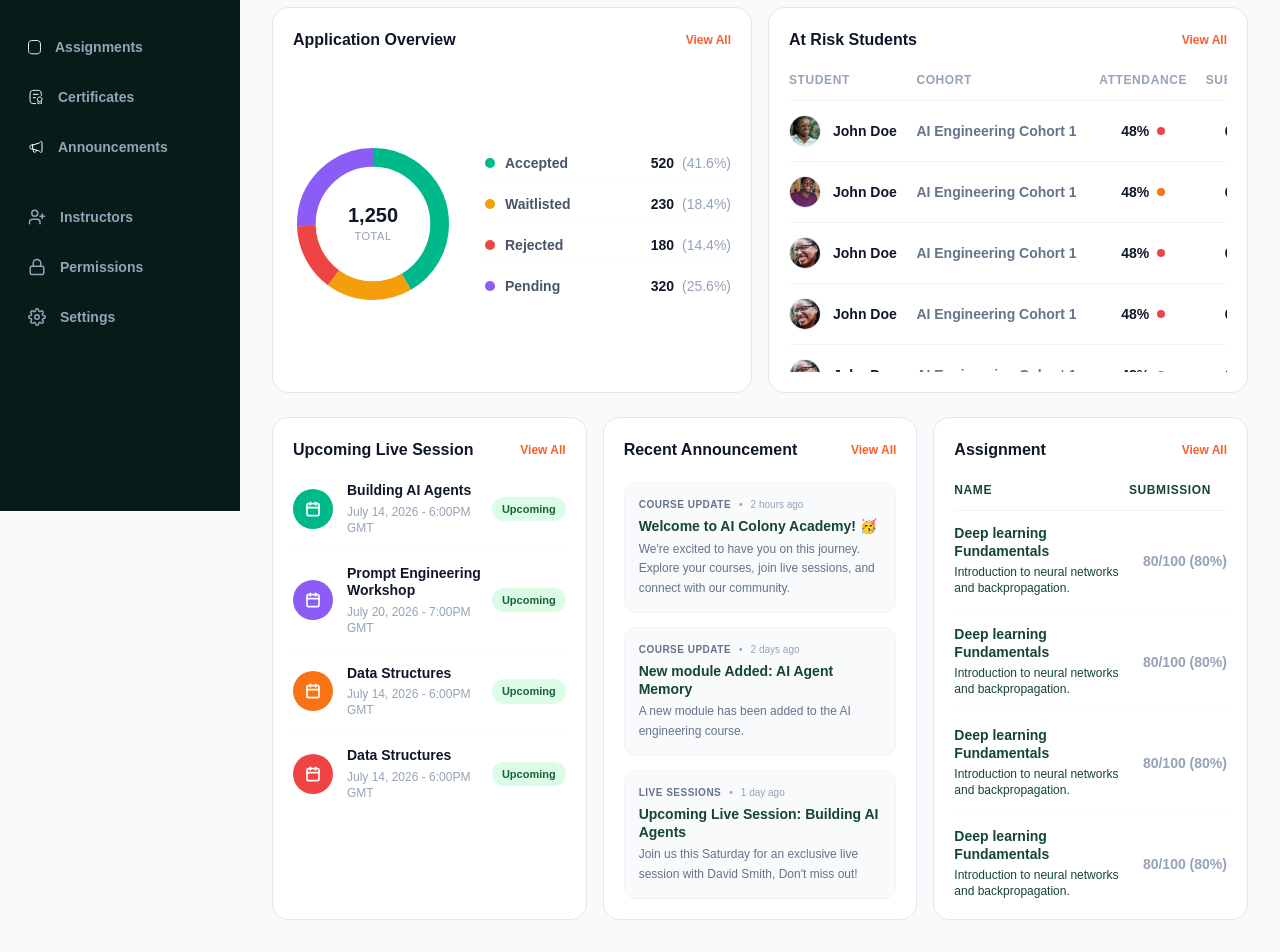
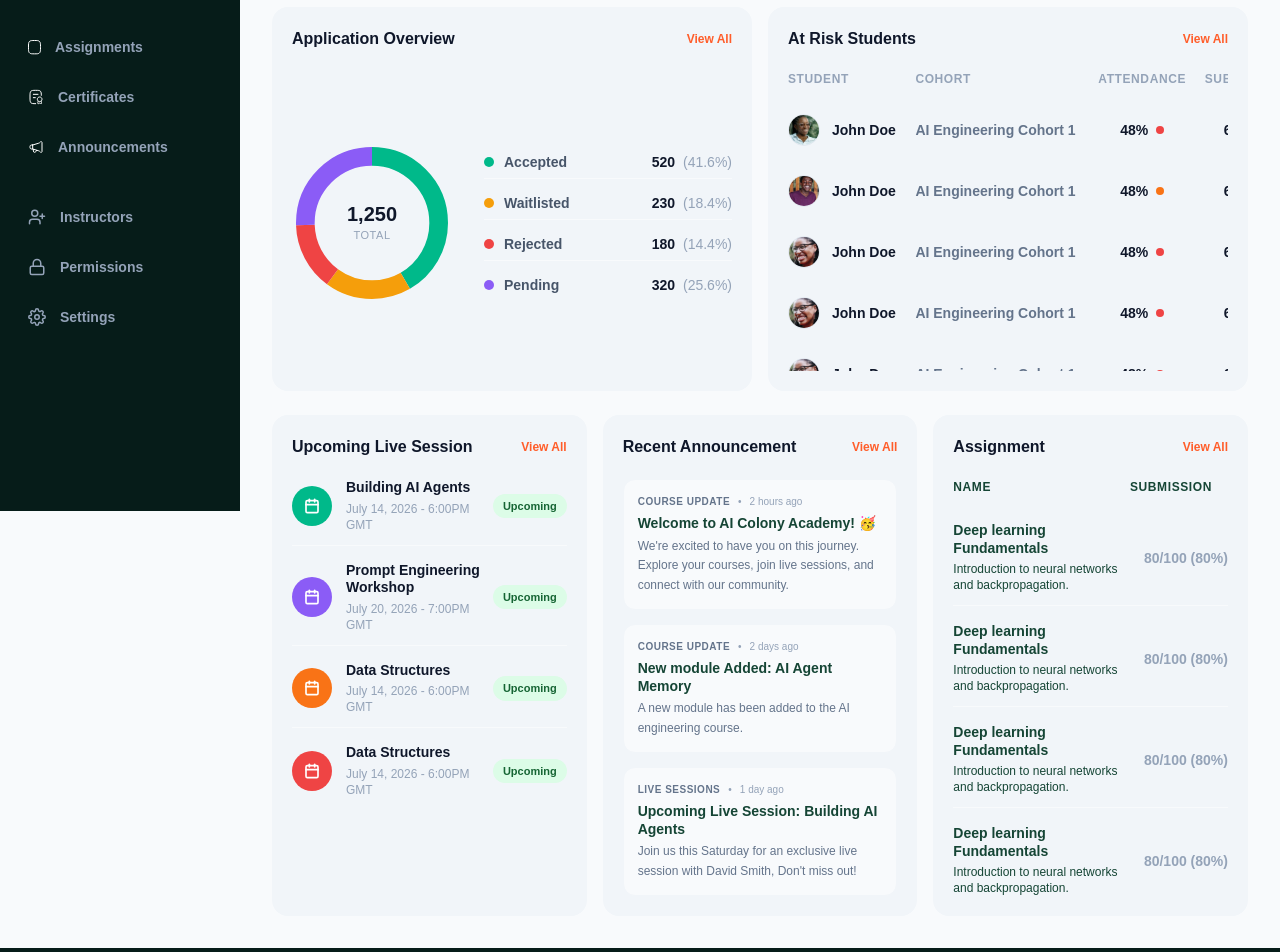
Before and after one commit to bolajidavid25/The-AI-Colony-Academy-, a Next.js app: page /dashboard-light in a window 1280 px wide. Shown: the part 349-1301 px from the top of the page. Built offline with nearby package versions, Linux system fonts and the light colour scheme.

Commit message:
Changed the colour

```diff
--- a/src/components/dashboard-light/ApplicationOverview.tsx
+++ b/src/components/dashboard-light/ApplicationOverview.tsx
@@ -29,7 +29,7 @@ export default function ApplicationOverview() {
   let accumulatedPercentage = 0;
 
   return (
-    <article className="flex flex-col rounded-2xl border border-[#E2E8F0] bg-white p-5 h-full">
+    <article className="flex flex-col rounded-2xl  bg-[#F1F5F9] p-5 h-full">
       <div className="mb-6 flex items-center justify-between">
         <h3 className="text-base font-bold text-[#0F172A]">Application Overview</h3>
         <Link
--- a/src/components/dashboard-light/AssignmentsList.tsx
+++ b/src/components/dashboard-light/AssignmentsList.tsx
@@ -38,7 +38,7 @@ const assignments: Assignment[] = [
 
 export default function AssignmentsList() {
   return (
-    <article className="flex flex-col rounded-2xl border border-[#E2E8F0] bg-white p-5 h-full">
+    <article className="flex flex-col rounded-2xl bg-[#F1F5F9] p-5 h-full">
       <div className="mb-5 flex items-center justify-between">
         <h3 className="text-base font-bold text-[#0F172A]">Assignment</h3>
         <Link
--- a/src/components/dashboard-light/AtRiskStudents.tsx
+++ b/src/components/dashboard-light/AtRiskStudents.tsx
@@ -66,7 +66,7 @@ const studentsData: StudentRecord[] = [
 
 export default function AtRiskStudents() {
   return (
-    <article className="flex flex-col rounded-2xl border border-[#E2E8F0] bg-white p-5 h-full">
+    <article className="flex flex-col rounded-2xl  bg-[#F1F5F9] p-5 h-full">
       <div className="mb-5 flex items-center justify-between">
         <h3 className="text-base font-bold text-[#0F172A]">At Risk Students</h3>
         <Link
--- a/src/components/dashboard-light/RecentAnnouncements.tsx
+++ b/src/components/dashboard-light/RecentAnnouncements.tsx
@@ -32,7 +32,7 @@ const announcements: Announcement[] = [
 
 export default function RecentAnnouncements() {
   return (
-    <article className="flex flex-col rounded-2xl border border-[#E2E8F0] bg-white p-5 h-full">
+    <article className="flex flex-col rounded-2xl  bg-[#F1F5F9] p-5 h-full">
       <div className="mb-5 flex items-center justify-between">
         <h3 className="text-base font-bold text-[#0F172A]">Recent Announcement</h3>
         <Link
--- a/src/components/dashboard-light/UpcomingLiveSessions.tsx
+++ b/src/components/dashboard-light/UpcomingLiveSessions.tsx
@@ -38,7 +38,7 @@ const sessions: LiveSession[] = [
 
 export default function UpcomingLiveSessions() {
   return (
-    <article className="flex flex-col rounded-2xl border border-[#E2E8F0] bg-white p-5 h-full">
+    <article className="flex flex-col rounded-2xl  bg-[#F1F5F9] p-5 h-full">
       <div className="mb-5 flex items-center justify-between">
         <h3 className="text-base font-bold text-[#0F172A]">Upcoming Live Session</h3>
         <Link
```
